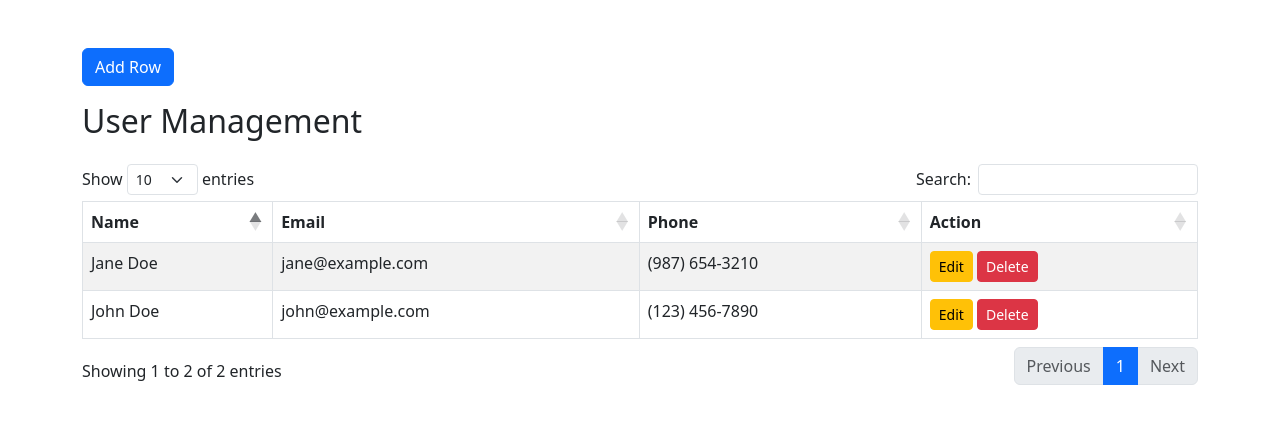
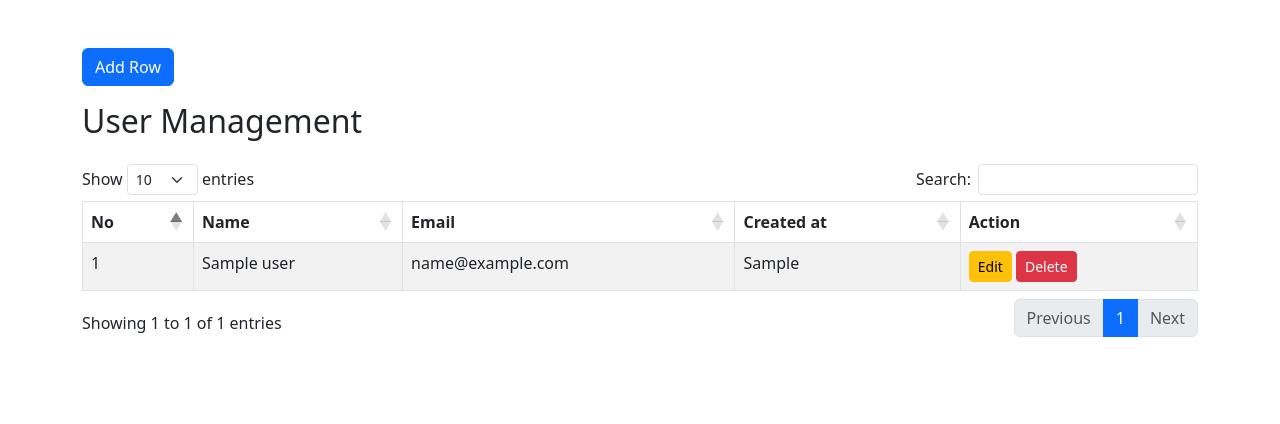
Before and after one commit to f4pro/KEMas, a CodeIgniter 4 app: template app/Views/user_management.php in a window 1280 px wide. Shown: the top 424 px of the page. Run offline with PHP 8.4 and a stand-in for CodeIgniter, Linux system fonts and the light colour scheme; the template is opened without the code that fills it: most values are stand-ins (such as "Sample title", 1, 10 or a date in 2020); some libraries are stand-ins or nearby versions.

Commit message:
adding user management but still not done

```diff
--- a/app/Config/Routes.php
+++ b/app/Config/Routes.php
@@ -13,4 +13,6 @@ $routes->match(['get','post'], 'SignupController/store','SignupController::store
 $routes->match(['get','post'], 'SigninController/loginAuth','SigninController::loginAuth');
 $routes->get('/signin','SigninController::index');
 $routes->get('/profile','ProfileController::index',['filter' => 'authGuard']);
-$routes->get('/user-manage','UserController::index');
+
+$routes->get('/user-manage','UserManagementController::index');
+$routes->post('/newcomer','UserManagementContorller::newcomer');
--- a/app/Controllers/ProfileController.php
+++ b/app/Controllers/ProfileController.php
@@ -8,6 +8,6 @@ class ProfileController extends Controller
     public function index()
     {
         $session = session();
-        echo "Hello: ".$session->get('name');
+        echo "Hello: ".$session->get('name_user');
     }
 }
--- a/app/Views/signin.php
+++ b/app/Views/signin.php
@@ -24,11 +24,11 @@
                         <form action="<?php echo base_url();?>/SigninController/loginAuth" method="post">
                             <div class="mb-3">
                                 <label for="username" class="form-label">Email</label>
-                                <input type="email" class="form-control" id="email" name="email" required>
+                                <input type="email" class="form-control" id="email_user" name="email_user" required>
                             </div>
                             <div class="mb-3">
                                 <label for="password" class="form-label">Password</label>
-                                <input type="password" class="form-control" id="password" name="password" required>
+                                <input type="password" class="form-control" id="password_user" name="password_user" required>
                             </div>
                             <button type="submit" class="btn btn-primary w-100">Login</button>
                         </form>
--- a/app/Views/signup.php
+++ b/app/Views/signup.php
@@ -18,13 +18,13 @@
                 <?php endif;?>
                 <form action="<?php echo base_url(); ?>/SignupController/store" method="post">
                     <div class="form-group mb-3">
-                        <input type="text" name="name" placeholder="Name" value="<?= set_value('name') ?>" class="form-control" >
+                        <input type="text" name="name_user" placeholder="Name" value="<?= set_value('name_user') ?>" class="form-control" >
                     </div>
                     <div class="form-group mb-3">
-                        <input type="email" name="email" placeholder="Email" value="<?= set_value('email') ?>" class="form-control" >
+                        <input type="email" name="email_user" placeholder="Email" value="<?= set_value('email_user') ?>" class="form-control" >
                     </div>
                     <div class="form-group mb-3">
-                        <input type="password" id="password" name="password" placeholder="Password" value="<?= set_value('password') ?>" class="form-control" >
+                        <input type="password" id="password_user" name="password_user" placeholder="Password" value="<?= set_value('password_user') ?>" class="form-control" >
                     </div>
                     <div class="form-group mb-3">
                         <input type="password" name="confirmpassword" placeholder="Confirm Password" class="form-control" >
--- a/app/Views/user_management.php
+++ b/app/Views/user_management.php
@@ -21,32 +21,26 @@
 		<table id="example" class="table table-striped table-bordered" style="width:100%">
 			<thead>
 				<tr>
+					<th>No</th>
 					<th>Name</th>
 					<th>Email</th>
-					<th>Phone</th>
+					<th>Created at</th>
 					<th>Action</th> <!-- New column for action buttons -->
 				</tr>
 			</thead>
 			<tbody>
+				<?php $no = 1; foreach($getUser as $orang){?>
 				<tr>
-					<td>John Doe</td>
-					<td>john@example.com</td>
-					<td>(123) 456-7890</td>
+					<td><?= $no;?></td>
+					<td><?= $orang['name_user'];?></td>
+					<td><?= $orang['email_user'];?></td>
+					<td><?= $orang['create_at_user'];?></td>
 					<td>
 						<button class="btn btn-warning btn-sm">Edit</button>
 						<button class="btn btn-danger btn-sm">Delete</button>
 					</td>
 				</tr>
-				<tr>
-					<td>Jane Doe</td>
-					<td>jane@example.com</td>
-					<td>(987) 654-3210</td>
-					<td>
-						<button class="btn btn-warning btn-sm">Edit</button>
-						<button class="btn btn-danger btn-sm">Delete</button>
-					</td>
-				</tr>
-				<!-- Add more rows as needed -->
+				<?php $no++; }?>
 			</tbody>
 		</table>
 	</div>
@@ -61,20 +55,24 @@
             </div>
             <div class="modal-body">
                 <!-- Add your form fields for adding a new row -->
-					<form id="addRowForm">
+                <form id="addRowForm" action="<?= site_url('/newcomer');?>" method="post">
                     <div class="mb-3">
                         <label for="name" class="form-label">Name</label>
-							<input type="text" class="form-control" id="name" name="name" required>
+                        <input type="text" class="form-control" id="name_user" name="name_user" required>
                     </div>
                     <div class="mb-3">
                         <label for="email" class="form-label">Email</label>
-							<input type="email" class="form-control" id="email" name="email" required>
+                        <input type="email" class="form-control" id="email_user" name="email_user" required>
                     </div>
                     <div class="mb-3">
-							<label for="phone" class="form-label">Phone</label>
-							<input type="tel" class="form-control" id="phone" name="phone" required>
+                        <label for="phone" class="form-label">Password</label>
+                        <input type="password" class="form-control" id="password_user" name="password_user" required>
                     </div>
-						<button type="button" class="btn btn-primary" id="saveRowBtn">Save</button>
+                    <div class="mb-3">
+                        <label for="phone" class="form-label">Confirm Password</label>
+                        <input type="password" class="form-control" id="confirmpassword" name="confirmpassword" required>
+                    </div>
+                    <button type="submit" class="btn btn-primary">Save</button>
                 </form>
             </div>
         </div>
@@ -100,9 +98,9 @@
 				// Add your logic to save the new row to the DataTable
 				// For example:
 				var newRowData = [
-					$('#name').val(),
-					$('#email').val(),
-					$('#phone').val(),
+					$('#name_user').val(),
+					$('#email_user').val(),
+					$('#password_user').val(),
 					'<button class="btn btn-warning btn-sm">Edit</button>' +
 					'<button class="btn btn-danger btn-sm">Delete</button>'
 				];
```
Also changed, not shown: app/Controllers/SigninController.php (+8 -8 lines), app/Controllers/SignupController.php (+7 -8 lines), app/Controllers/UserManagementController.php (+29 -4 lines), app/Models/UserManagementModel.php (deleted, +0 -13 lines), app/Models/UserModel.php (+22 -4 lines). Lines whose indentation alone changed are shown as unchanged.
